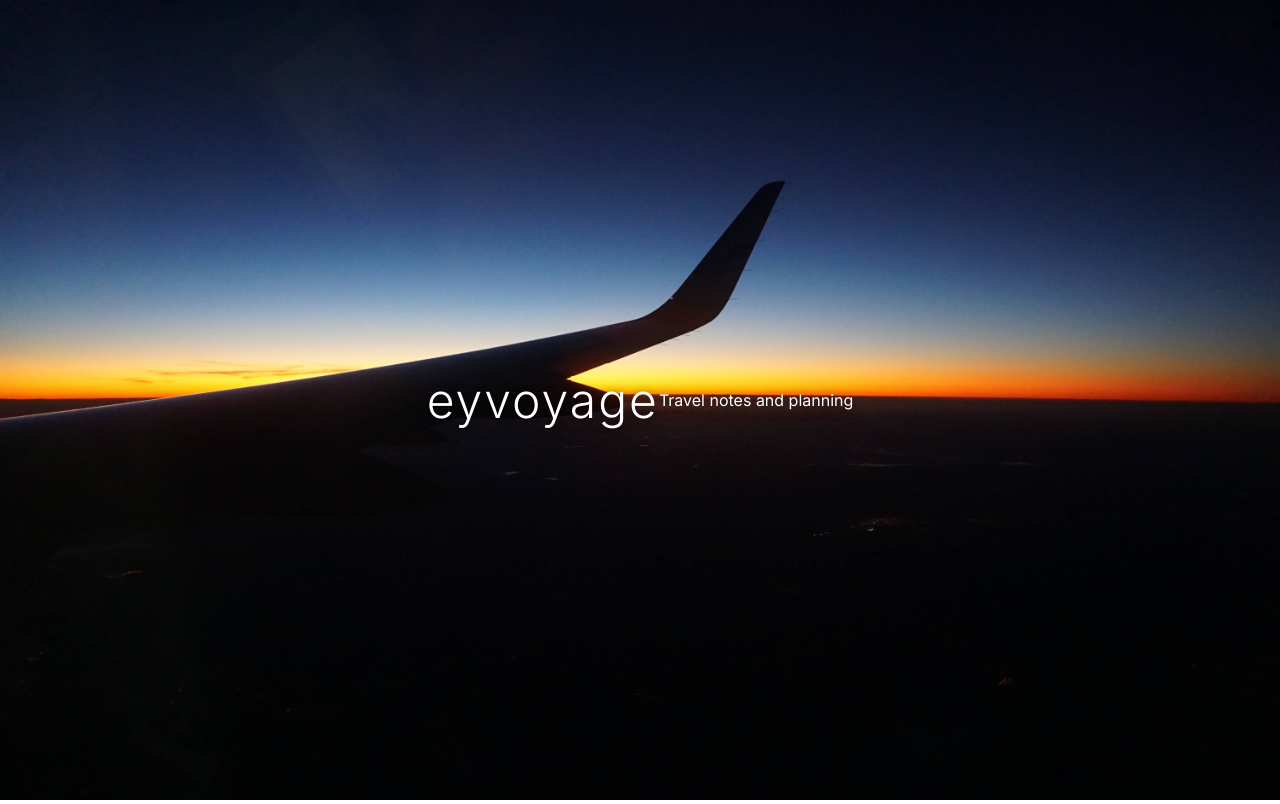
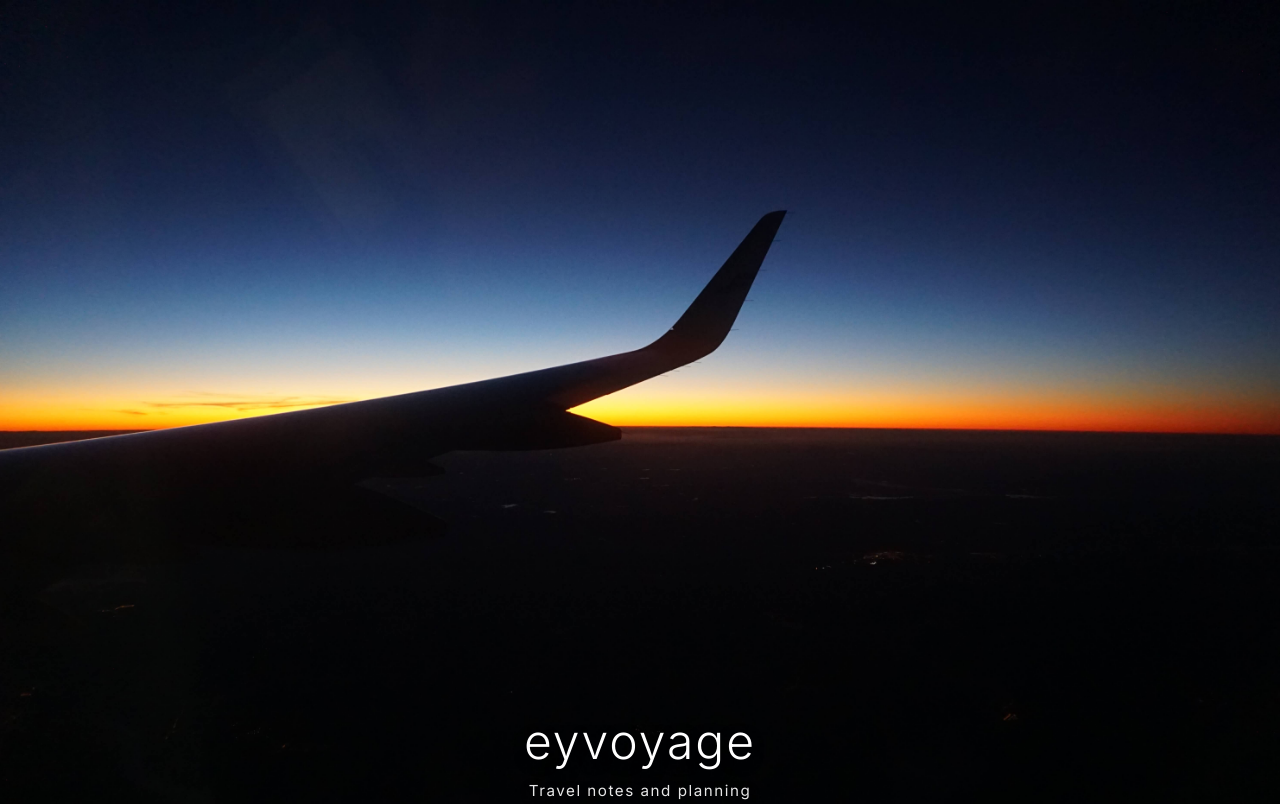
Before and after one commit to eyvoyage/eyvoyage.github.io, a plain HTML site: page index.html in a window 1280 px wide. Shown: the top 804 px of the page. Drawn offline with nearby package versions, Linux system fonts and the light colour scheme.

Commit message:
Update index.html

```diff
--- a/index.html
+++ b/index.html
@@ -17,21 +17,36 @@
         /* --- HERO SECTION --- */
         .hero {
   height: 100vh;
-            background-image: url('hero.jpg'); /* ←ここにあなたの写真 */
+  background-image: url('hero.jpg');
   background-size: cover;
   background-position: center;
   background-repeat: no-repeat;
+
   display: flex;
-            align-items: center;
-            justify-content: center;
+  align-items: flex-end;   /* 下寄せ */
+  justify-content: center; /* 中央寄せ */
+
+  padding: 0 20px 64px;    /* 下に余白 */
   color: white;
   text-shadow: 0 4px 12px rgba(0,0,0,0.7);
 }
 
+.hero-inner {
+  text-align: center;
+}
+
 .hero h1 {
+  margin: 0;
   font-size: 3rem;
   letter-spacing: 2px;
   font-weight: 300;
+}
+
+.tagline {
+  margin: 10px 0 0;
+  font-size: 0.95rem;
+  letter-spacing: 0.10em;
+  opacity: 0.9;
 }
 
         /* --- CARD SECTION --- */
@@ -93,8 +108,10 @@
 
     <!-- HERO SECTION -->
     <div class="hero">
+  <div class="hero-inner">
     <h1>eyvoyage</h1>
-        <p>Travel notes and planning</p>
+    <p class="tagline">Travel notes and planning</p>
+  </div>
 </div>
 
     <!-- CARD SECTION -->
```
Lines whose indentation alone changed are shown as unchanged.
